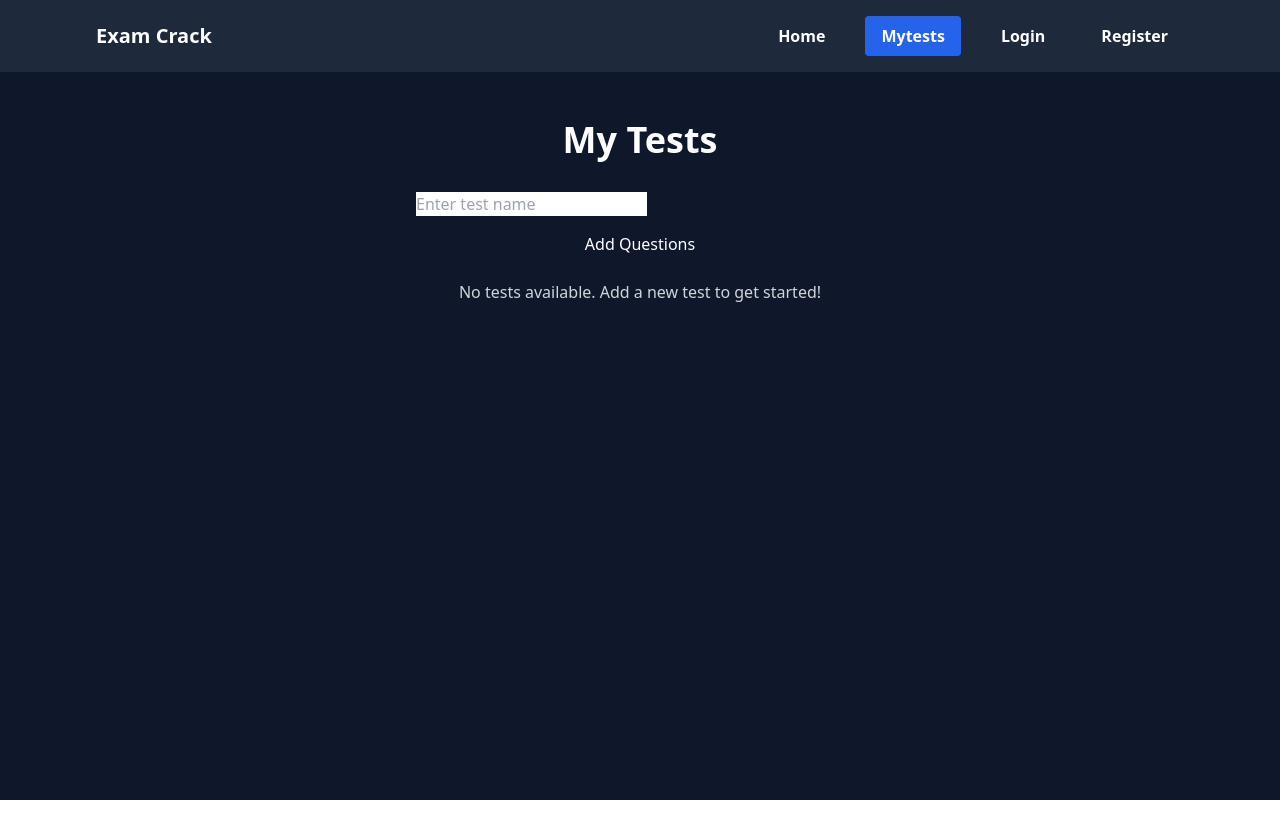
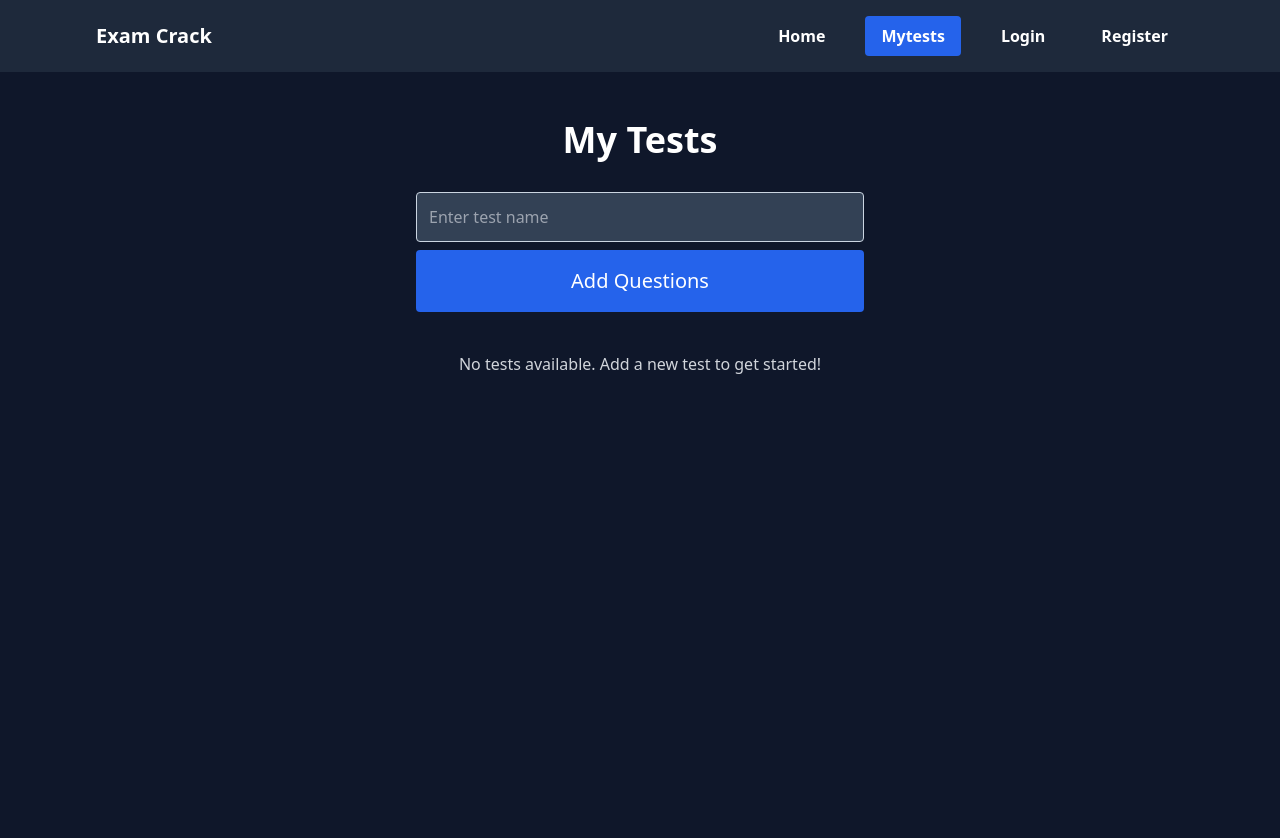
Before and after one commit to deferet/exam-crack, a React (Vite) app in the folder frontend/: page /mytests in a window 1280 px wide. Shown: the top 838 px of the page. Before the commit the page ends 800 px from the top, so only its background shows below. Built offline with nearby package versions, Linux system fonts and the light colour scheme.

Commit message:
added new css

```diff
--- a/frontend/src/index.css
+++ b/frontend/src/index.css
@@ -8,31 +8,114 @@
   box-sizing: border-box;
 }
 
-html, body {
-  overflow: hidden;
-
-  height: 100%;
+.navbar-button {
+  background-color: transparent;
+  color: #ffffff;
+  border: none;
+  cursor: pointer;
+  font-size: 1rem;
+  font-weight: bold;
+  transition: text-decoration 0.3s ease;
 }
 
-body {
-  overflow: scroll;
-}
-
-::-webkit-scrollbar {
-  width: 0px;
-  background: transparent;
-}
-
-::-webkit-scrollbar-thumb {
-  background: transparent;
+.navbar-button:hover {
+  text-decoration: underline;
 }
 
 
 
-::-webkit-scrollbar {
-  display: none; }
+.form-container {
+  max-width: 400px;
+  width: 100%;
+  padding: 3rem;
+  background-color: #1e293b;
+  border-radius: 8px;
+  color: white;
+}
 
-html {
-  -ms-overflow-style: none;
-  scrollbar-width: none;
+.form-title {
+  font-size: 2rem;
+  margin-bottom: 1rem;
+  text-align: center;
 }
+
+.form-group {
+  margin-bottom: 1rem;
+}
+
+.form-label {
+  display: block;
+  margin-bottom: 0.5rem;
+  font-weight: bold;
+}
+
+.form-input {
+  display: block;
+  width: 100%;
+  padding: 0.75rem;
+  border-radius: 4px;
+  border: 1px solid #cbd5e1;
+  background-color: #334155;
+  color: white;
+  outline: none;
+}
+
+.form-input:focus {
+  border-color: #2563eb;
+}
+
+.form-button {
+  width: 100%;
+  padding: 1rem;
+  background-color: #2563eb;
+  color: white;
+  border: none;
+  border-radius: 4px;
+  cursor: pointer;
+  font-size: 1.25rem;
+  margin-bottom: 1rem;
+  transition: background-color 0.3s ease;
+}
+
+.form-button:hover {
+  background-color: #1d4ed8;
+}
+
+.form-separator {
+  text-align: center;
+  margin: 1rem 0;
+  color: #94a3b8;
+}
+
+.form-input {
+  display: block;
+  width: 100%;
+  padding: 0.75rem;
+  border-radius: 4px;
+  border: 1px solid #cbd5e1;
+  background-color: #334155;
+  color: white;
+  margin-bottom: 0.5rem;
+}
+
+.form-input:focus {
+  border-color: #2563eb;
+  outline: none;
+}
+
+.form-button {
+  width: 100%;
+  padding: 1rem;
+  background-color: #2563eb;
+  color: white;
+  border: none;
+  border-radius: 4px;
+  cursor: pointer;
+  font-size: 1.25rem;
+  margin-bottom: 1rem;
+  transition: background-color 0.3s ease;
+}
+
+.form-button:hover {
+  background-color: #1d4ed8;
+}
```
